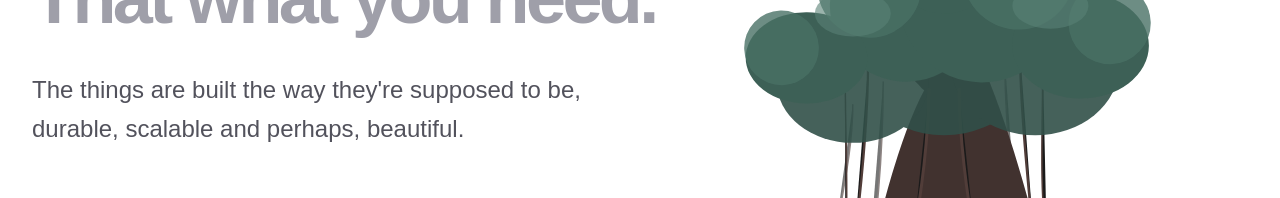
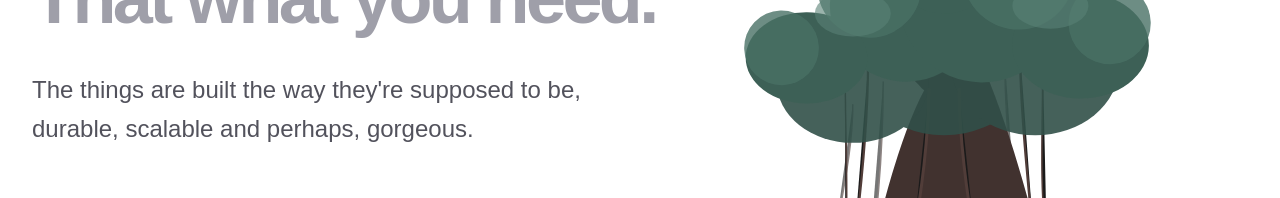
Before and after one commit to painsparc/painsparc-web, a Next.js app: page / in a window 1280 px wide. Shown: the part 392-590 px from the top of the page. Built offline with nearby package versions, Linux system fonts and the light colour scheme.

Commit message:
Update PainsparcHome.tsx

```diff
--- a/components/PainsparcHome.tsx
+++ b/components/PainsparcHome.tsx
@@ -88,7 +88,7 @@ export default function PainsparcHome() {
                     <span className="text-zinc-400">That what you need.</span>
                     </h1>
                     <p className="text-xl md:text-2xl text-zinc-600 dark:text-zinc-400 max-w-xl leading-relaxed">
-                    The things are built the way they're supposed to be, durable, scalable and perhaps, beautiful.
+                    The things are built the way they're supposed to be, durable, scalable and perhaps, gorgeous.
                     </p>
                 </motion.div>
             </div>
```
